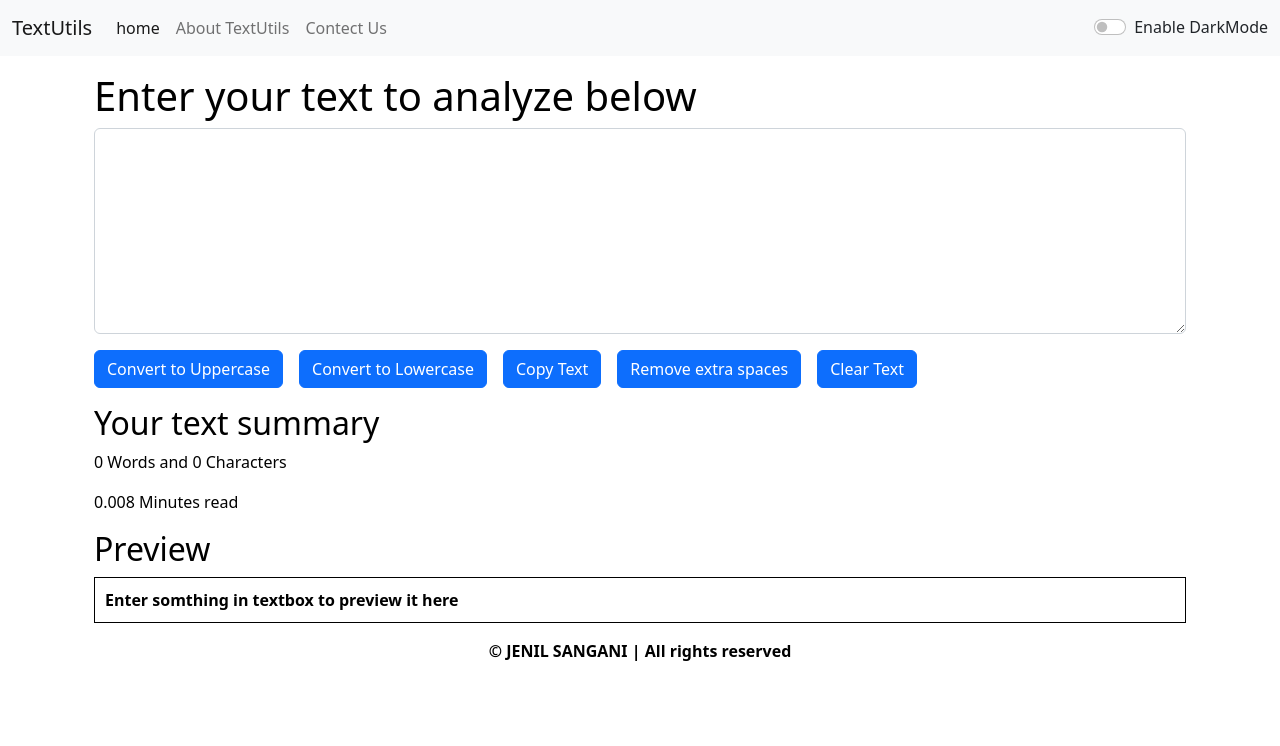
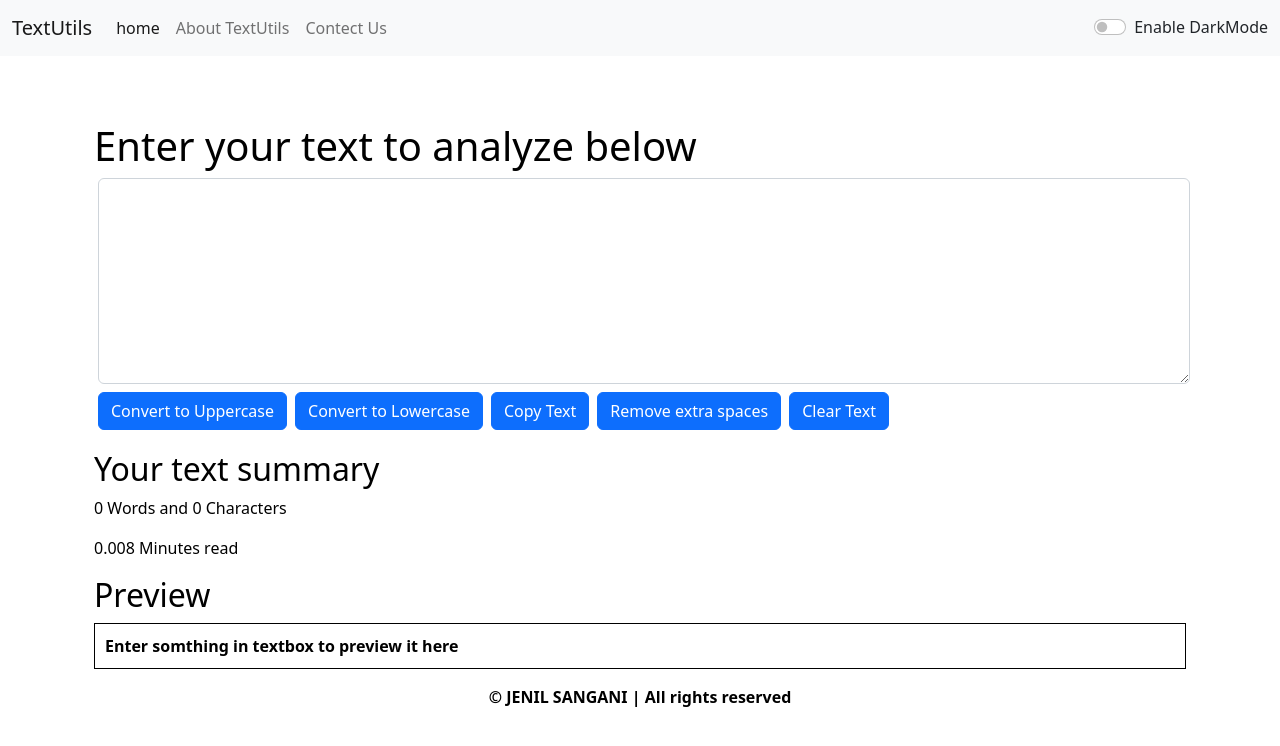
Before and after one commit to jenilsangani/TextUtils, a React (Create React App) app: page / in a window 1280 px wide. Shown: the top 746 px of the page. Built offline with nearby package versions, Linux system fonts and the light colour scheme.

Commit message:
fixed  alert msg height

```diff
--- a/package.json
+++ b/package.json
@@ -10,7 +10,6 @@
     "gh-pages": "^4.0.0",
     "react": "^18.2.0",
     "react-dom": "^18.2.0",
-    "react-router-dom": "^6.4.3",
     "react-scripts": "5.0.1",
     "web-vitals": "^2.1.4"
   },
@@ -39,5 +38,8 @@
       "last 1 firefox version",
       "last 1 safari version"
     ]
+  },
+  "devDependencies": {
+    "react-router-dom": "^6.4.3"
   }
 }
--- a/src/App.js
+++ b/src/App.js
@@ -22,7 +22,7 @@ function App() {
       setMode("light");
       document.body.style.backgroundColor = "white";
       // document.title = "TextUtils - LightMode"  // for change title
-      showAlert("Light mode has been enabled", "success"); //Alert msg
+      showAlert("Light mode has been enabled", "ssuccess"); //Alert msg
     }
   };
 
--- a/src/components/Alert.js
+++ b/src/components/Alert.js
@@ -6,9 +6,11 @@ function Alert(props) {
     return lower.charAt(0).toUpperCase() + lower.slice(1)
   }
   return (
-    props.alert && <div className= {`alert alert-${props.alert.type} alert-dismissible fade show`} role="alert">
+    <div style={{height:'50px'}}>
+    {props.alert && <div className= {`alert alert-${props.alert.type} alert-dismissible fade show`} role="alert">
       <strong>{capitalize(props.alert.type)}</strong> : {props.alert.msg}
       {/* <button type="button" className="btn-close" data-bs-dismiss="alert" aria-label="Close"></button> */}
+    </div>}
     </div>
   );
 }
--- a/src/components/TextForm.js
+++ b/src/components/TextForm.js
@@ -30,7 +30,7 @@ export default function TextForm(props) {
     text.select();
     navigator.clipboard.writeText(text.value);
     props.showAlert("Copied to Clipboard", "success"); // for alert
-    // console.log("Copied text" + " : " + text.value); // for console
+    // tele.log("Copied text" + " : " + text.value); // for console
   };
 
   const handleExtraSpaces = () => {
@@ -54,40 +54,41 @@ export default function TextForm(props) {
 
          {/* for on change */}
 
-          <textarea className="form-control" value={text} onChange={handleonChange} id="myBox" rows="8" style={{backgroundColor: props.mode === "dark" ? "gray" : "white",color:props.mode === "dark" ? "white" : "black"}}></textarea>
+          <textarea className="form-control mx-1 my-1" value={text} onChange={handleonChange} id="myBox" rows="8" style={{backgroundColor: props.mode === "dark" ? "gray" : "white",color:props.mode === "dark" ? "white" : "black"}}></textarea>
         </div>
 
         {/* Convert to Uppercase */}
 
-        <button className="btn btn-primary" style={{ marginRight: 16, marginTop: 16 }} onClick={handleUpClick}>
+        <button className="btn btn-primary mx-1 my-1" style={{ marginRight: 16, marginTop: 16 }} onClick={handleUpClick}>
           {" "}
           Convert to Uppercase{" "}
         </button>
 
         {/* Convert to Lowercase */}
 
-        <button className="btn btn-primary" style={{ marginRight: 16, marginTop: 16 }} onClick={handleLowClick}>
+        <button className="btn btn-primary mx-1 my-1" style={{ marginRight: 16, marginTop: 16 }} onClick={handleLowClick}>
           {" "}
           Convert to Lowercase{" "}
         </button>
 
         {/* copy text */}
 
-        <button className="btn btn-primary" style={{ marginRight: 16, marginTop: 16 }} onClick={handlecopy}>
+        <button className="btn btn-primary mx-1 my-1" style={{ marginRight: 16, marginTop: 16 }} onClick={handlecopy}>
           Copy Text
         </button>
 
         {/* Remove extra spaces */}
 
-        <button className="btn btn-primary" style={{ marginRight: 16, marginTop: 16 }} onClick={handleExtraSpaces}>
+        <button className="btn btn-primary mx-1 my-1" style={{ marginRight: 16, marginTop: 16 }} onClick={handleExtraSpaces}>
           Remove extra spaces
         </button>
 
         {/* Clear Text */}
 
-        <button className="btn btn-primary" style={{ marginRight: 16, marginTop: 16 }} onClick={handleClearClick}>
+        <button className="btn btn-primary mx-1 my-1" style={{ marginRight: 16, marginTop: 16 }} onClick={handleClearClick}>
           Clear Text{" "}
         </button>
+
       </div>
 
       {/* Your text summary */}
@@ -95,7 +96,7 @@ export default function TextForm(props) {
       <div className="container my-3" style={{ color: props.mode === "dark" ? "white" : "black" }}>
         <h2>Your text summary</h2>
         <p>
-          {text.split(" ").filter((element)=>{return element.length!==0}).length} Words and {text.length} Characters
+          {text.split(" " ).filter((element)=>{return element.length!==0}).length} Words and {text.length} Characters
         </p>
         <p>{0.008 * text.split(" ").length} Minutes read</p>
 
```
Also changed, not shown: 1 other file (tests, documents, lock files or other folders).
